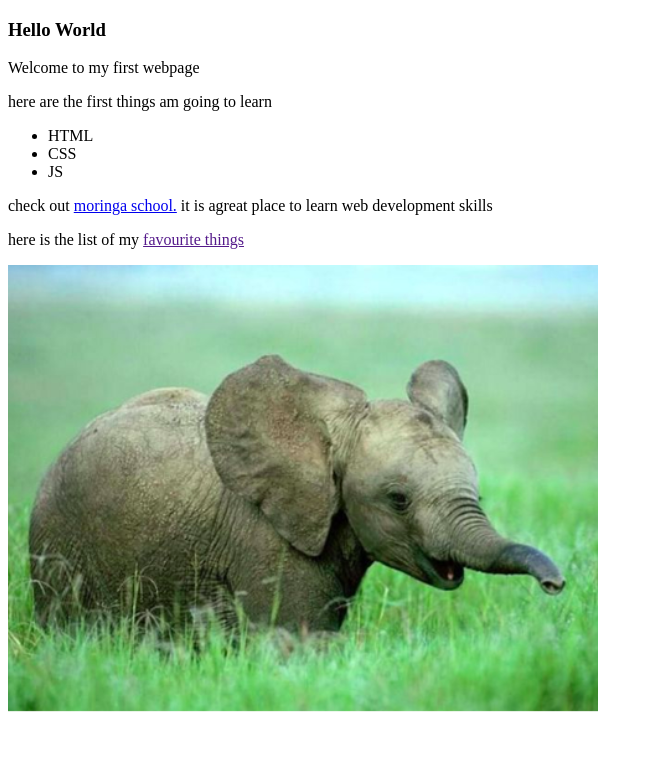
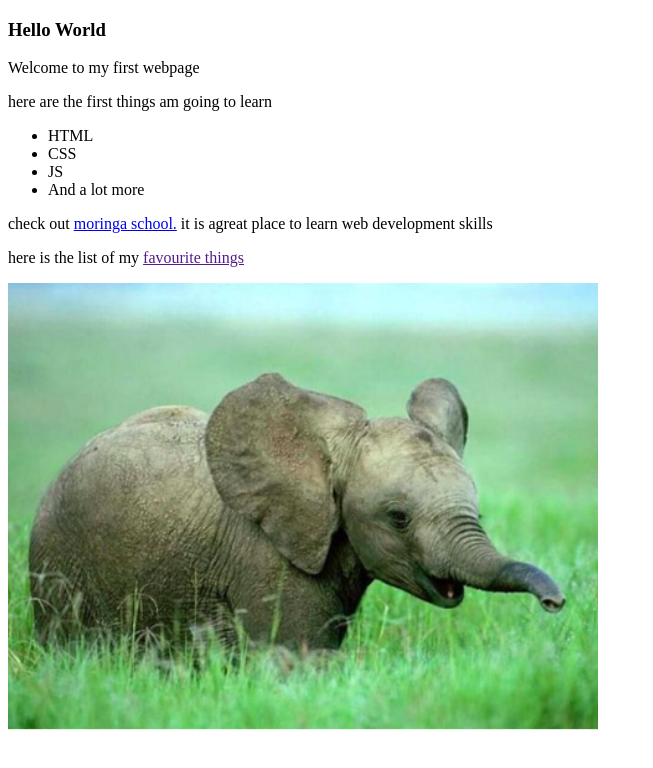
Before and after one commit to r00t254/webpage, a plain HTML site: page index.html in a window 1280 px wide. Shown: the whole page, without its empty margins (0-653 px from the left). Drawn offline with Linux system fonts and the light colour scheme.

Commit message:
this will add list

```diff
--- a/index.html
+++ b/index.html
@@ -14,6 +14,7 @@
         <li>HTML</li>
         <li>CSS</li>
         <li>JS</li>
+        <li>And a lot more</li>
     </ul>
     <p> check out <a href="https://moringaschool.com/">moringa school.</a> it is agreat place to learn web development skills</p>
      <p>here is the list of my <a href="">favourite things</a></p>
```
